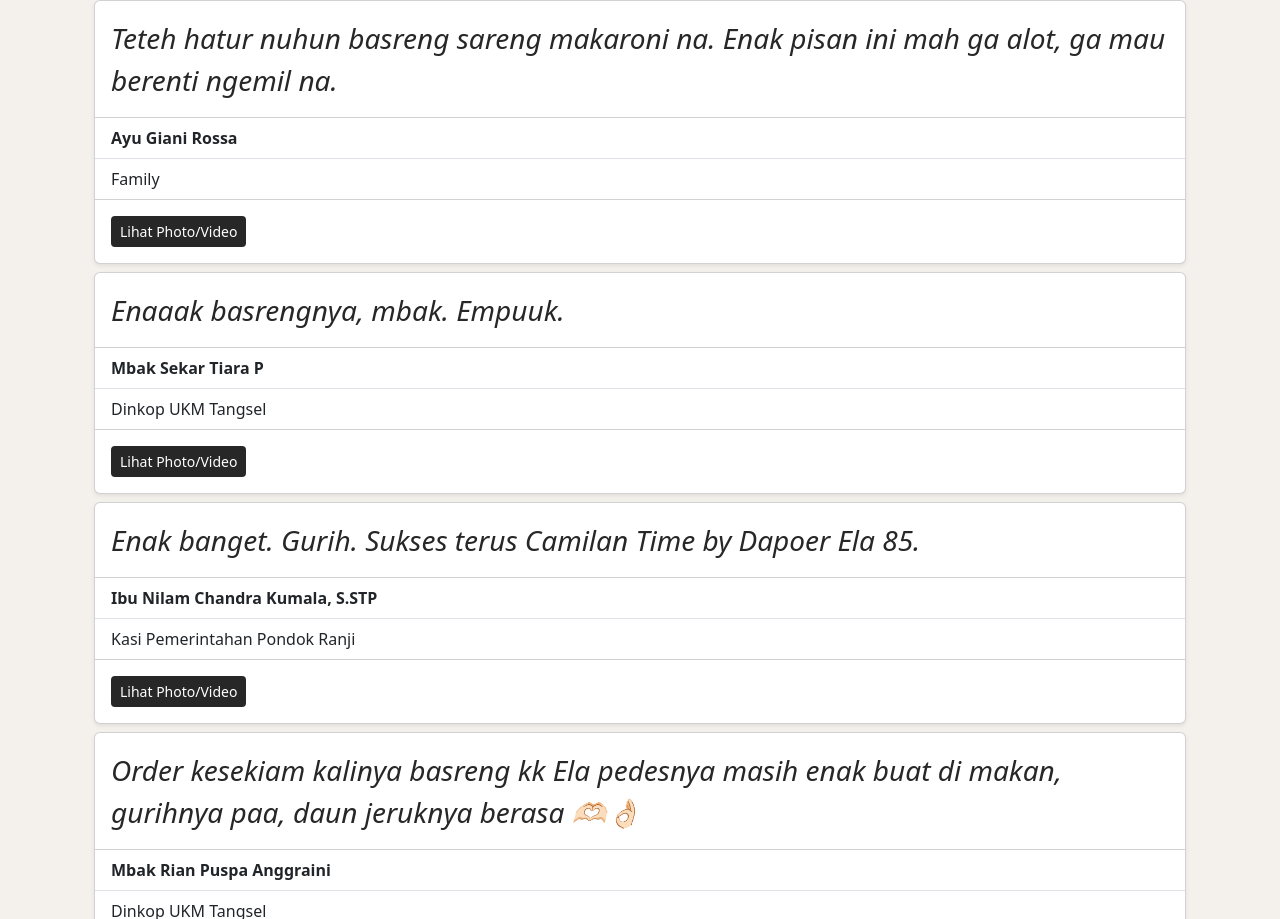
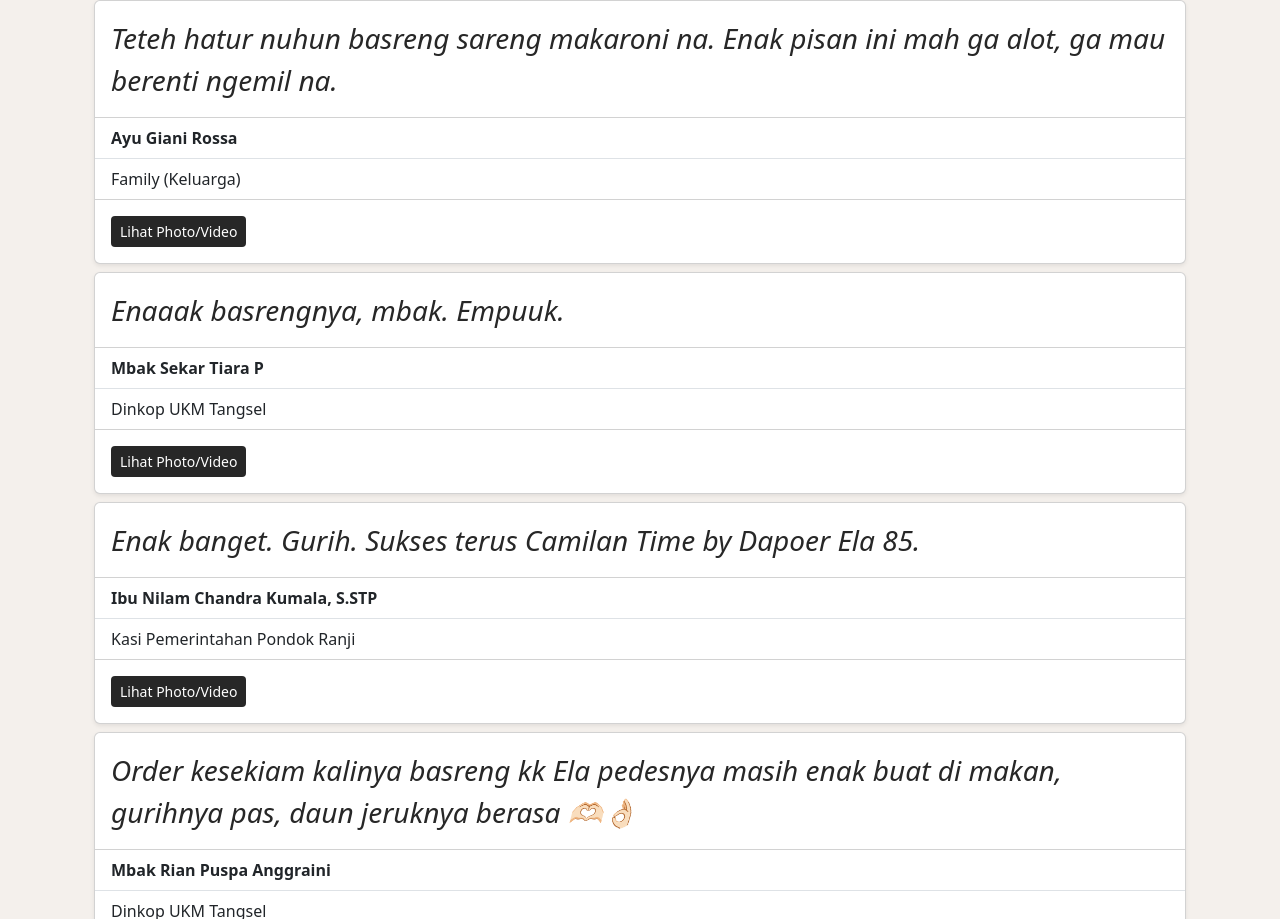
Before and after one commit to dapoerela85/dapoerela85.github.io, a Jekyll site: the page built from testimonials/index.html, in a window 1280 px wide and 1400 px high, scrolled down 2977 px. Shown: the part 284-1203 px from the top of the window. Built offline with Jekyll 4.4.1, drawn with Linux system fonts in a browser that asks for light colours; nearby versions of some CDN libraries; comment, search, counter and statistics services are not loaded.

Commit message:
Update testimonials.yml

```diff
--- a/_data/testimonials.yml
+++ b/_data/testimonials.yml
@@ -40,7 +40,7 @@ testi:
     text: "Enak beud ini basrengnya."
     img: wiwin-ciptim.jpg
   - nama: "Ayu Giani Rossa"
-    jabatan: "Family"
+    jabatan: "Family (Keluarga)"
     text: "Teteh hatur nuhun basreng sareng makaroni na. Enak pisan ini mah ga alot, ga mau berenti ngemil na."
     img: ayu-fahmi.jpg
   - nama: "Mbak Sekar Tiara P"
@@ -53,5 +53,5 @@ testi:
     img: nilam.mp4
   - nama: "Mbak Rian Puspa Anggraini"
     jabatan: "Dinkop UKM Tangsel"
-    text: "Order kesekiam kalinya basreng kk Ela pedesnya masih enak buat di makan, gurihnya paa, daun jeruknya berasa 🫶🏻👌🏻"
+    text: "Order kesekiam kalinya basreng kk Ela pedesnya masih enak buat di makan, gurihnya pas, daun jeruknya berasa 🫶🏻👌🏻"
     img: puspa.jpg
```
